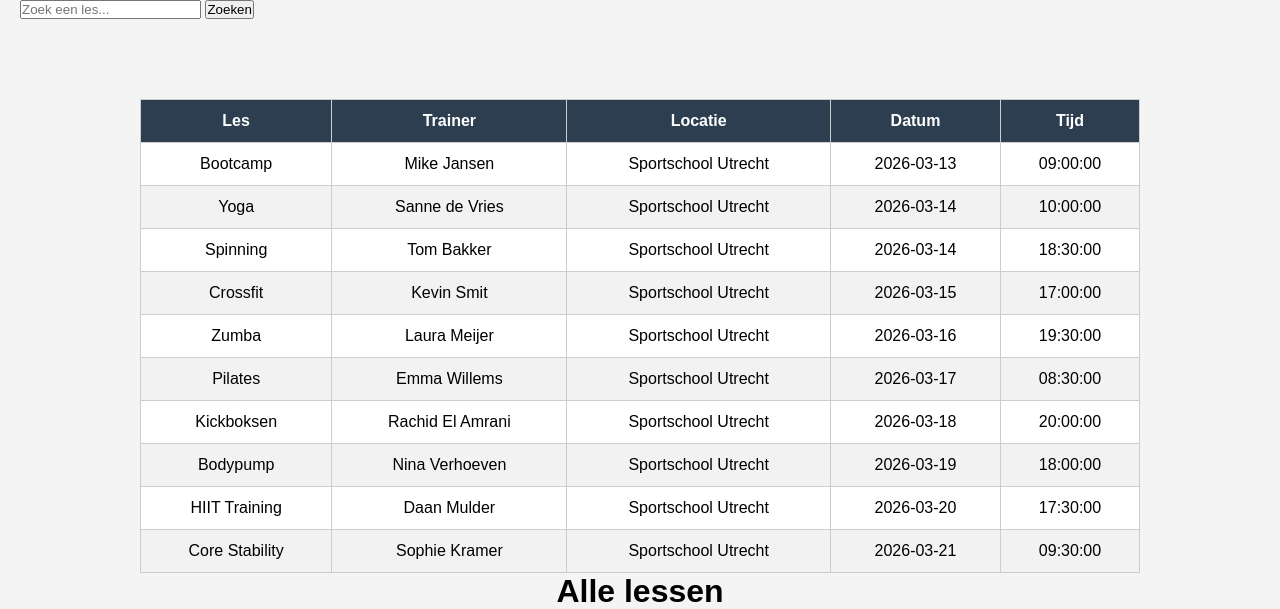
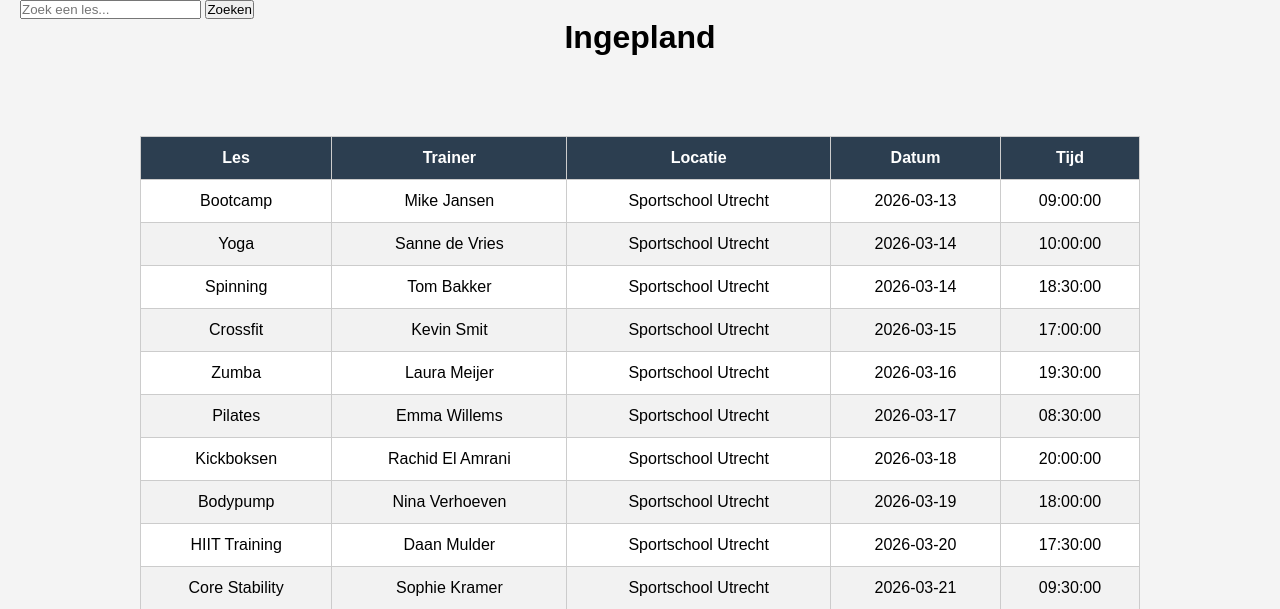
Before and after one commit to Andrej0172/AJFX, a PHP site: page /lessen-overzicht.php in a window 1280 px wide. Shown: the part 114-723 px from the top of the page. Run offline with PHP 8.4, Linux system fonts and the light colour scheme; data comes from the database, SQL or seed files in the repository.

Commit message:
een titel toegevoegd

```diff
--- a/lessen-overzicht.php
+++ b/lessen-overzicht.php
@@ -56,6 +56,7 @@ $result = $conn->query($sql);
         <button type="submit">Zoeken</button>
     </form>
 
+    <h1>Ingepland</h1>
 
 
     <table>
```
